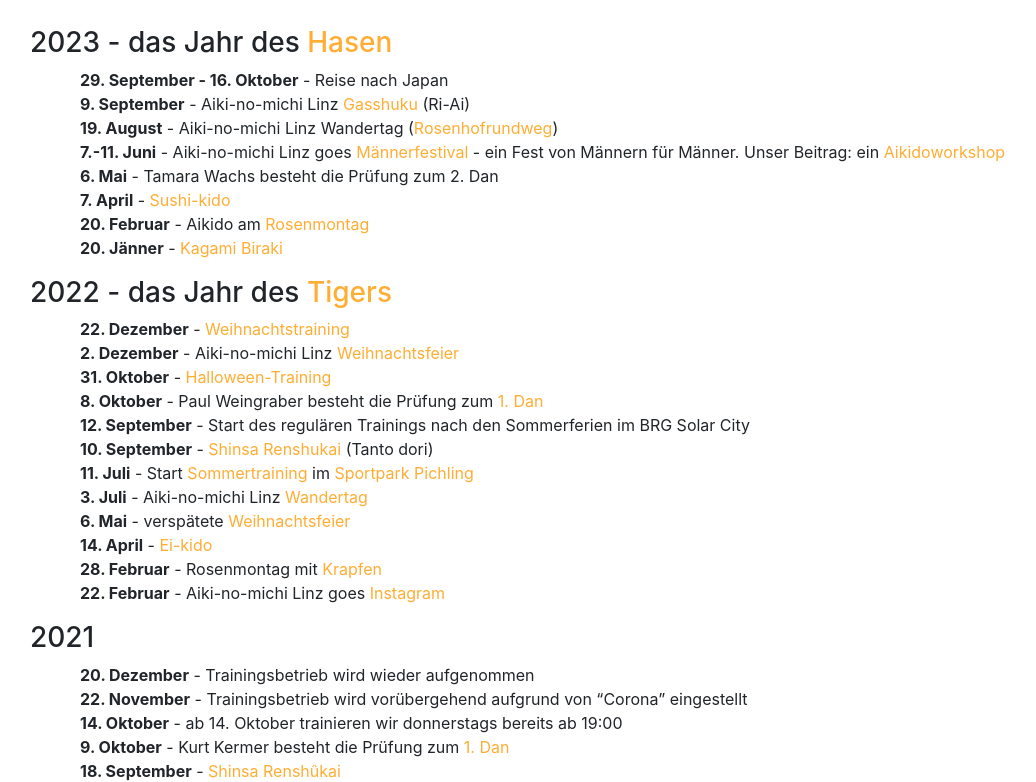
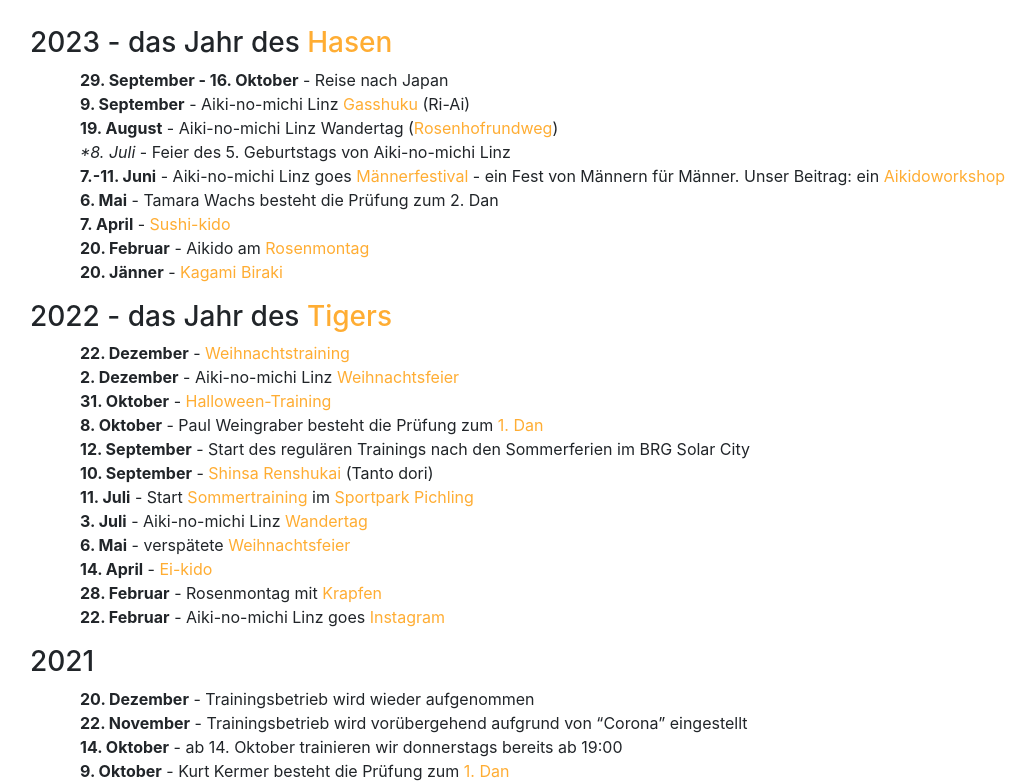
Before and after one commit to TWachs/aikinomichi-linz, a Jekyll site: the page built from aktuelles.md, in a window 1280 px wide and 900 px high, scrolled down 467 px, cut to the strip 118-900 px from the top of the window. Shown: the whole strip, without its empty margins (55-1091 px from the left). Built offline with Jekyll 4.4.1, drawn with Linux system fonts in a browser that asks for light colours; nearby versions of some CDN libraries.

Commit message:
Update aktuelles.md

```diff
--- a/aktuelles.md
+++ b/aktuelles.md
@@ -13,6 +13,7 @@
 * **29. September - 16. Oktober** - Reise nach Japan
 * **9. September** - Aiki-no-michi Linz [Gasshuku](https://www.facebook.com/photo?fbid=688399769961904&set=a.441578571310693){:target="_blank"} (Ri-Ai)
 * **19. August** - Aiki-no-michi Linz Wandertag ([Rosenhofrundweg](https://www.ausflugstipps.at/oesterreich-tour/detail/430001088/rosenhof-rundweg.html){:target="_blank"})
+* **8. Juli* - Feier des 5. Geburtstags von Aiki-no-michi Linz
 * **7.-11. Juni** - Aiki-no-michi Linz goes [Männerfestival](https://www.maennerfestival.at/){:target="_blank"} - ein Fest von Männern für Männer. Unser Beitrag: ein [Aikidoworkshop](https://www.maennerfestival.at/aikido.html){:target="_blank"}
 * **6. Mai** - Tamara Wachs besteht die Prüfung zum 2. Dan
 * **7. April** - [Sushi-kido](https://www.facebook.com/photo/?fbid=674288198039728&set=pcb.674288271373054){:target="_blank"}
```
